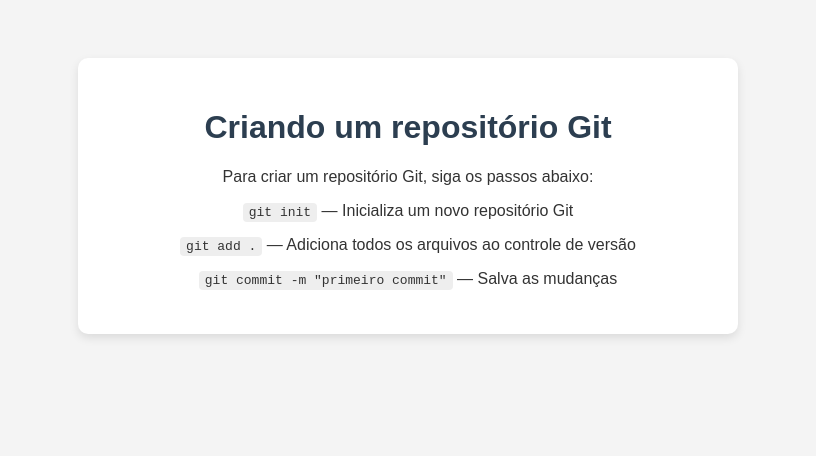
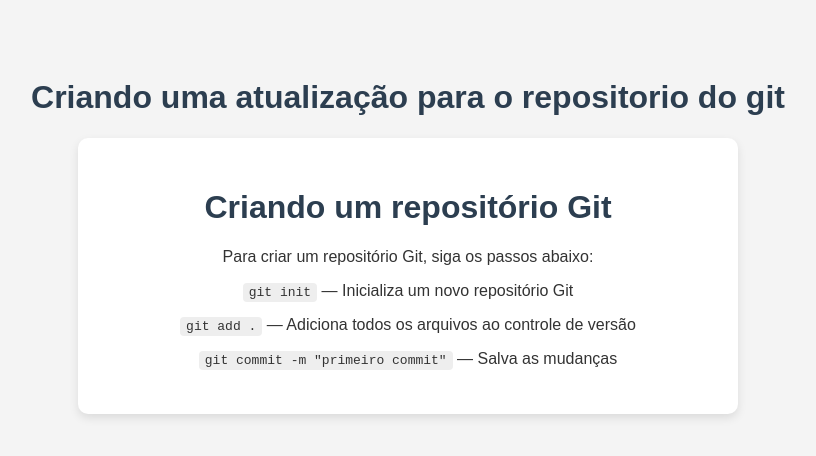
Before and after one commit to gtneves/repositorio-atividade, a plain HTML site: page index.html in a window 1280 px wide. Shown: the whole page, without its empty margins (232-1048 px from the left). Drawn offline with Linux system fonts and the light colour scheme.

Commit message:
Criando atualizacao para o repositorio do git

```diff
--- a/index.html
+++ b/index.html
@@ -3,6 +3,7 @@
 <head>
   <meta charset="UTF-8">
   <title>Criando um repositório Git</title>
+  <h1>Criando uma atualização para o repositorio do git</h1>
   <style>
     body {
       font-family: Arial, sans-serif;
```
